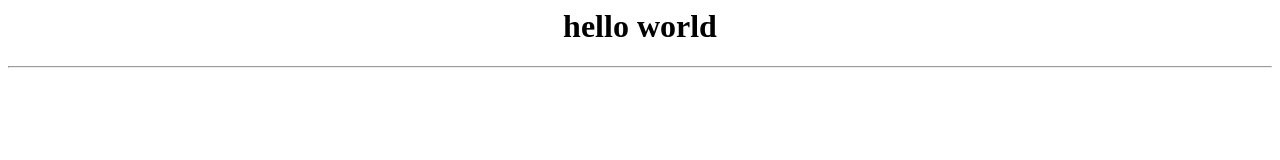
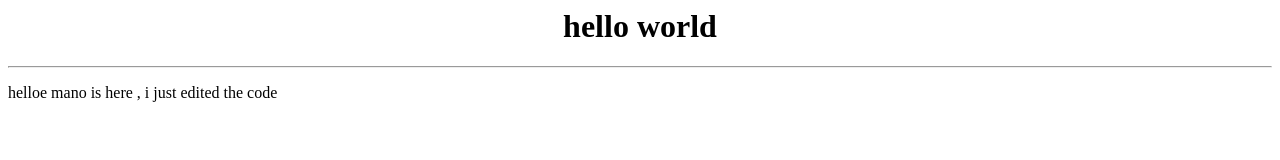
Before and after one commit to ManoAravinth/newproject, a plain HTML site: page index.html in a window 1280 px wide. Drawn offline with Linux system fonts and the light colour scheme.

Commit message:
mano file has edited

```diff
--- a/index.html
+++ b/index.html
@@ -2,3 +2,6 @@
   <h1>hello world</h1>
 </center>
 <hr>
+
+
+<p>helloe mano is here ,  i just edited the code</p>
```
